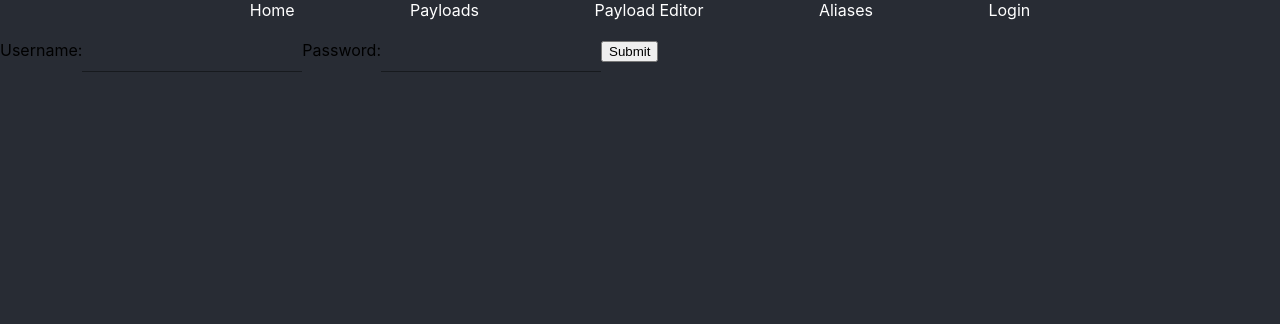
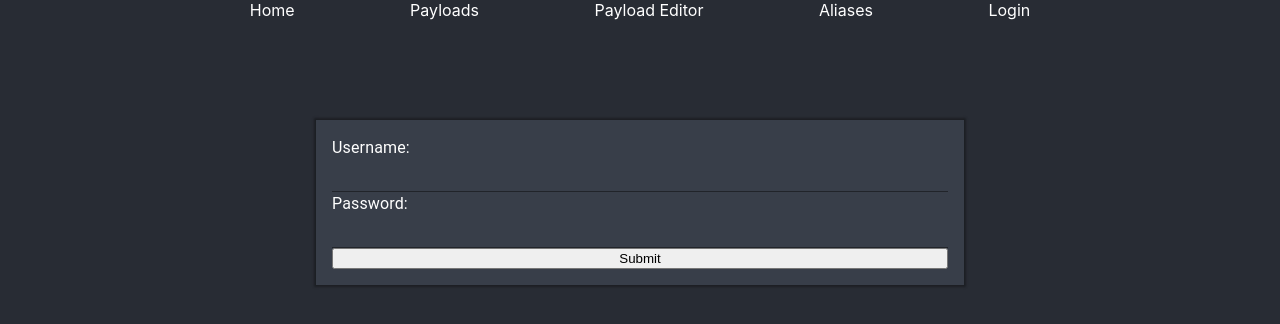
Before and after one commit to Edznux/wonderxss, a React (Create React App) app in the folder ui/wonderxss/: page /login in a window 1280 px wide. Shown: the top 324 px of the page. Built offline with nearby package versions, Linux system fonts and the light colour scheme; no server answers.

Commit message:
Update frontend

```diff
--- a/ui/wonderxss/src/components/InjectionsList.js
+++ b/ui/wonderxss/src/components/InjectionsList.js
@@ -2,7 +2,7 @@ import React from 'react';
 import axios from 'axios';
 
 import { API_PAYLOADS, URL_PAYLOAD} from "../helpers/constants"
-import { Table, TableCell, TableRow, TableHead, Checkbox, Select} from '@material-ui/core';
+import { Table, TableCell, TableRow, TableHead, Checkbox, Select, Container, FormLabel} from '@material-ui/core';
 
 const REPLACE_TAG = "##URL_ID_PAYLOAD_OR_ALIAS##"
 
@@ -78,8 +78,8 @@ export default class InjectionsList extends React.Component {
     }
     render() {
         return (
-            <div>
-                <div>Injections:</div>
+            <Container>
+                <FormLabel>
                     Payload ID and/or alias:
                     <Select onChange={this.getReplacement}>
                         {
@@ -90,7 +90,9 @@ export default class InjectionsList extends React.Component {
                                 })
                             }
                     </Select>
-                <br />
+                </FormLabel>
+                <br/>
+                <FormLabel>
                     Use subdomain:
                     <Checkbox
                         value="useSubdomain"
@@ -98,6 +100,8 @@ export default class InjectionsList extends React.Component {
                         onChange={this.toggleSubdomain}
                         color="default"
                         />
+                </FormLabel>
+                <FormLabel>
                     Use HTTPS:
                     <Checkbox
                         value="useHTTPS"
@@ -106,6 +110,7 @@ export default class InjectionsList extends React.Component {
                         color="default"
                         defaultChecked
                         />
+                </FormLabel>
                 {/* <input type="checkbox" id="useSubdomain" onChange={this.toggleSubdomain}></input> */}
                 <Table className="table" aria-label="simple table">
                     <TableHead>
@@ -123,7 +128,7 @@ export default class InjectionsList extends React.Component {
                         })
                     }
                 </Table>
-            </div>
+            </Container>
         );
     };
 }
--- a/ui/wonderxss/src/components/PayloadsTable.js
+++ b/ui/wonderxss/src/components/PayloadsTable.js
@@ -47,7 +47,6 @@ export default class PayloadsTable extends React.Component {
     render(){
         return (
         <div className="Payloads">
-            <span>Payloads:</span>
             <EnhancedTable headCells={this.state.headCells} data={this.state.payloads}></EnhancedTable>
         </div>
         );
--- a/ui/wonderxss/src/index.js
+++ b/ui/wonderxss/src/index.js
@@ -9,7 +9,7 @@ import Login from './pages/Login';
 import PayloadEditor from './pages/PayloadEditor';
 import NotFound from './pages/NotFound';
 import { setAuthToken } from './helpers/auth';
-import { Box, Container } from '@material-ui/core';
+import { Box } from '@material-ui/core';
 
 window.ws = new WebSocket("wss://localhost/ws")
 window.ws.onerror = function(event){
--- a/ui/wonderxss/src/pages/App.css
+++ b/ui/wonderxss/src/pages/App.css
@@ -1,8 +1,6 @@
 body{
   background-color: #282c34;
-}
-.App {
-  text-align: center;
+  color:  #FFF;
 }
 
 .App-header {
@@ -41,3 +39,8 @@ body{
 .row-id{
   width: 10%;
 }
+
+#error {
+    text-align: center;
+    background-color: #F33;
+}
--- a/ui/wonderxss/src/pages/Login.css
+++ b/ui/wonderxss/src/pages/Login.css
@@ -1,4 +1,21 @@
-#bad-credentials {
-    text-align: center;
-    background-color: #F33;
+#login-form{
+    margin: 10vh auto;
+    width: 50%;
+    background-color: #383e49;
+    box-shadow: 0px 0px 2px 2px #1c1e24;
+    color:#FFF;
+    padding: 1em;
 }
+.login-field{
+    width: 100%;
+}
+
+.login-text{
+    color: #FFF;
+    line-height: 1.5em;
+}
+.login-flex-container{
+    display: flex;
+    align-items: center;
+    flex-direction: column;
+}
--- a/ui/wonderxss/src/pages/Login.js
+++ b/ui/wonderxss/src/pages/Login.js
@@ -1,6 +1,7 @@
 import React from 'react';
 import axios from 'axios';
 import TextField from '@material-ui/core/TextField';
+import { Container, InputLabel } from '@material-ui/core';
 
 
 import { setAuthToken } from "../helpers/auth";
@@ -37,28 +38,44 @@ class Login extends React.Component {
                 this.setState({error:true})
             }
         })
+        .catch(err => {
+            this.setState({error:true})
+        })
     }
     render() {
         return (
-            <div>
-                <div id="bad-credentials" hidden={!this.state.error}>Bad credentials</div>
-                <form onSubmit={(event) => this.handleSubmit(event)}>
-                    Username:
+            <Container>
+                <div id="error" hidden={!this.state.error}>Bad credentials</div>
+                <div id="login-form">
+                    {/* <FormGroup onSubmit={(event) => this.handleSubmit(event)}> */}
+
+                    <form className="login-flex-container" onSubmit={(event) => this.handleSubmit(event)}>
+                        <InputLabel className="login-field">
+                            <span className="login-text">Username:</span>
                             <TextField
+                                className="login-field"
                                 hintText="Enter your username"
                                 floatingLabelText="login"
                                 onChange={(event) => this.setState({ login: event.target.value })}
+                                classes="login-field"
                             />
-                    Password:
+                        </InputLabel>
+                        <InputLabel className="login-field">
+                            <span className="login-text">Password:</span>
                             <TextField
+                                className="login-field"
                                 type="password"
                                 hintText="Enter your password"
                                 floatingLabelText="password"
+                                classes="login-field"
                                 onChange={(event) => this.setState({ password: event.target.value })}
                             />
-                    <input type="submit" value="Submit" />
+                        </InputLabel>
+                        <input type="submit" value="Submit" class="login-field"/>
+                    {/* </FormGroup> */}
                     </form>
                 </div>
+            </Container>
         )
     }
 }
--- a/ui/wonderxss/src/pages/NotFound.js
+++ b/ui/wonderxss/src/pages/NotFound.js
@@ -1,6 +1,9 @@
 import React from 'react'
+import { Container } from '@material-ui/core';
 const Notfound = () => (
-    <h1>Page Not found</h1>
+    <Container>
+        <div style={{"textAlign":"center", "fontSize":"2em"}}>Page Not found</div>
+    </Container>
 )
 
 export default Notfound
--- a/ui/wonderxss/src/pages/PayloadEditor.js
+++ b/ui/wonderxss/src/pages/PayloadEditor.js
@@ -53,6 +53,7 @@ class PayloadEditor extends React.Component {
         return (
             <Container className="container">
                 <AceEditor
+                    width="100%"
                     ref="aceEditor"
                     mode="javascript"
                     theme="github"
--- a/ui/wonderxss/src/pages/Payloads.js
+++ b/ui/wonderxss/src/pages/Payloads.js
@@ -1,13 +1,14 @@
 import React from 'react'
 import PayloadsTable from "../components/PayloadsTable"
+import { Container } from '@material-ui/core';
 
 class Payloads extends React.Component {
     render() {
         return (
-            <div>
+            <Container>
                 <h1>Payloads</h1>
                 <PayloadsTable></PayloadsTable>
-            </div>
+            </Container>
         )
     }
 }
```
Lines whose indentation alone changed are shown as unchanged.
